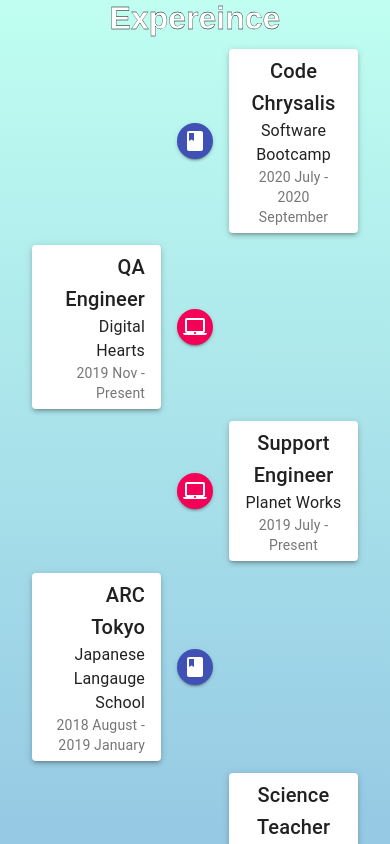
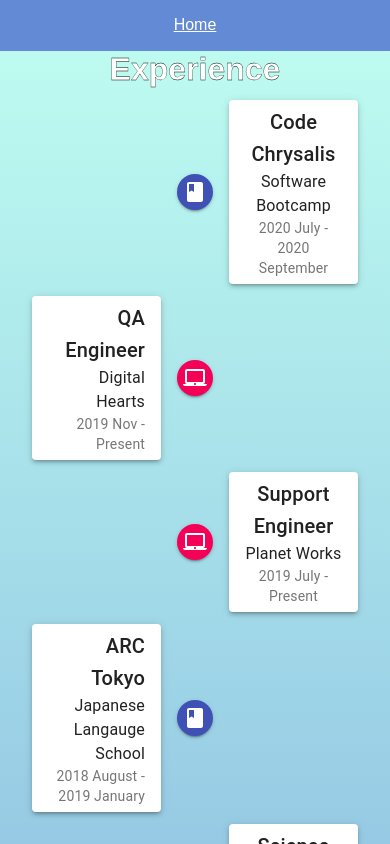
Before and after one commit to ottotsuma/software-engineer-website, a React (Create React App) app: page /timeline in a window 390 px wide. Shown: the top 844 px of the page. Built offline with nearby package versions, Linux system fonts and the light colour scheme; a web font is replaced by a local one.

Commit message:
mobile home button

```diff
--- a/src/App.css
+++ b/src/App.css
@@ -409,9 +409,19 @@ ul {
 
 /* Tiny people */
 
+.Home-Button {
+  display: none;
+  color: white;
+  text-decoration: underline;
+  text-decoration-color: white;
+}
+
 @media only screen and (max-width: 880px) {
-  .Nav {
+  .Nav-Link {
     display: none;
+  }
+  .Home-Button {
+    display: flex;
   }
   .Home-p {
     display: none;
@@ -422,9 +432,6 @@ ul {
 }
 
 @media only screen and (max-width: 680px) {
-  .Nav {
-    display: none;
-  }
   .Home-p {
     display: none;
   }
@@ -437,9 +444,6 @@ ul {
 }
 
 @media only screen and (max-width: 590px) {
-  .Nav {
-    display: none;
-  }
   .Home-p {
     display: none;
   }
--- a/src/components/nav.js
+++ b/src/components/nav.js
@@ -10,10 +10,11 @@ import Jap from './Jap.pdf'
 
 function Nav() {
   return (
-    <div className="Nav">
+    <div className="Nav" >
         <Link className="Nav-Link" to="/">Home</Link>
+        <Link className="Home-Button" to="/">Home</Link>
         <Link className="Nav-Link" to="/projects">Projects</Link>
-        <Link className="Nav-Link" to="/timeline">Expereince</Link>
+        <Link className="Nav-Link" to="/timeline">Experience</Link>
         <Link className="Nav-Link" to="/tech">Technical Skills</Link>
         {/* <a className="Nav-Link" href = {Pdf} target = "_blank">English CV</a>
         <a className="Nav-Link" href = {Jap} target = "_blank">日本語</a> */}
--- a/src/components/timeline.tsx
+++ b/src/components/timeline.tsx
@@ -26,7 +26,7 @@ export default function CustomizedTimeline() {
 
   return (
     <div>
-      <h1>Expereince</h1>
+      <h1>Experience</h1>
       <Timeline align="alternate">
         <TimelineItem>
           <TimelineOppositeContent></TimelineOppositeContent>
```
